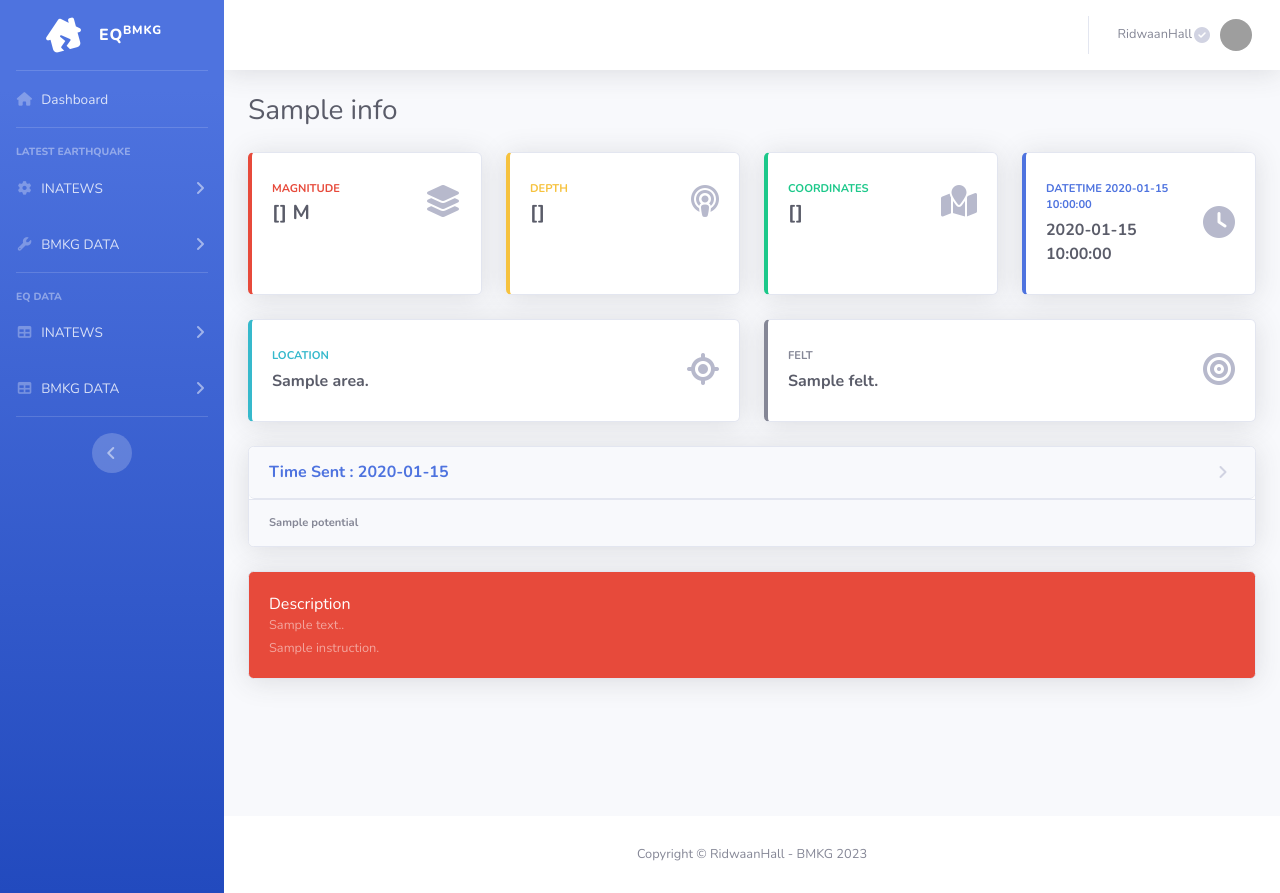
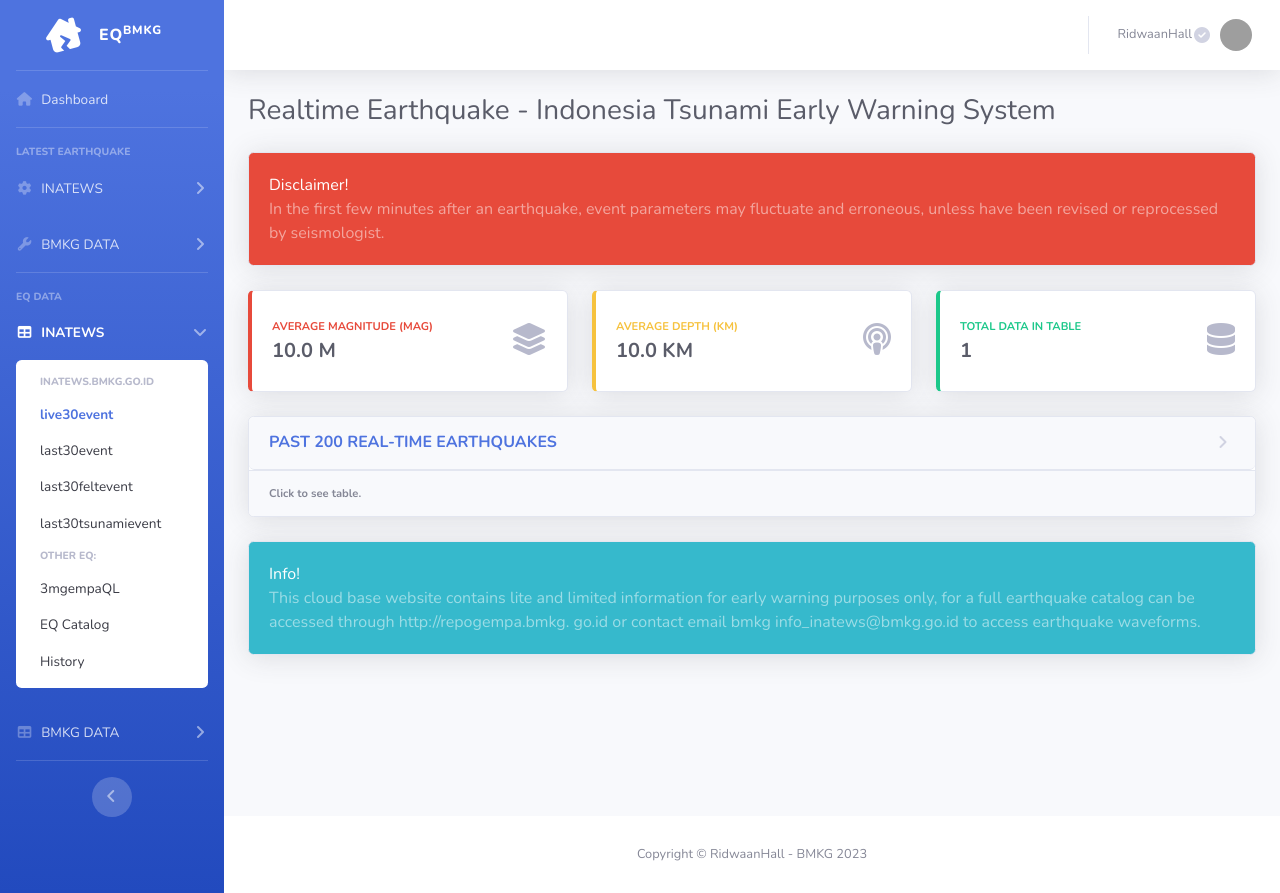
Before and after one commit to ridwaanhall/earthquaqe-bmkg-web, a Flask app: page /inatews-live30event in a window 1280 px wide. Run offline with Flask 3, Linux system fonts and the light colour scheme; a database or web service that is not in the repository returns one stand-in record (values such as "Sample title"); data that the repository does not hold is empty; some libraries are stand-ins or nearby versions; grey boxes are pictures that could not be loaded.

Commit message:
Modify sidebar automation click when contain url

```diff
--- a/templates/base.html
+++ b/templates/base.html
@@ -113,22 +113,24 @@
             </div>
 
             <!-- Nav Item - Pages Collapse Menu -->
-            <li class="nav-item">
-                <a class="nav-link collapsed" href="#" data-toggle="collapse" data-target="#collapseINATEWSeq"
+            <li class="nav-item {% if request.path == '/inatews-live30event' or request.path == '/inatews-maps' %}active{% endif %}">
+                <a class="nav-link{% if request.path != '/inatews-live30event'  and request.path != '/inatews-maps' %} collapsed{% endif %}"
+                  href="#" data-toggle="collapse" data-target="#collapseINATEWSeq"
                     aria-expanded="true" aria-controls="collapseINATEWSeq">
                     <i class="fas fa-fw fa-table"></i>
                     <span>INATEWS</span>
                 </a>
-                <div id="collapseINATEWSeq" class="collapse" aria-labelledby="INATEWSeq" data-parent="#accordionSidebar">
+                <div id="collapseINATEWSeq" class="collapse {% if request.path == '/inatews-live30event' or request.path == '/inatews-maps' %}show{% endif %}" aria-labelledby="INATEWSeq"
+                  data-parent="#accordionSidebar">
                     <div class="bg-white py-2 collapse-inner rounded">
                         <h6 class="collapse-header">inatews.bmkg.go.id</h6>
-                        <a class="collapse-item" href="#">live30event</a>
-                        <a class="collapse-item" href="#">3mgempaQL</a>
+                        <a class="collapse-item{% if request.path == '/inatews-live30event' %} active{% endif %}" href="{{ url_for('inatews_live30event') }}">live30event</a>
                         <a class="collapse-item" href="#">last30event</a>
                         <a class="collapse-item" href="#">last30feltevent</a>
                         <a class="collapse-item" href="#">last30tsunamievent</a>
                         <div class="collapse-divider"></div>
                         <h6 class="collapse-header">Other EQ:</h6>
+                        <a class="collapse-item" href="#">3mgempaQL</a>
                         <a class="collapse-item" href="#">EQ Catalog</a>
                         <a class="collapse-item" href="#">History</a>
                     </div>
--- a/templates/inatews-live30event.html
+++ b/templates/inatews-live30event.html
@@ -1,24 +1,32 @@
 {% extends 'base.html' %}
 
-{% block title %}News - INATEWS{% endblock %}
+{% block title %}Realtime EQ - INATEWS{% endblock %}
 
 {% block content %}
                 <!-- Begin Page Content -->
                 <div class="container-fluid">
                     <div class="d-sm-flex align-items-center justify-content-between mb-4">
-                        <h1 class="h3 mb-0 text-gray-800">{{ json_data.info.subject }}</h1>
+                        <h1 class="h3 mb-0 text-gray-800">Realtime Earthquake - Indonesia Tsunami Early Warning System</h1>
                     </div>
                     <!-- Content Row -->
                     <div class="row">
+                        <div class="col-lg-12 mb-4">
+                            <div class="card bg-danger text-white shadow">
+                                <div class="card-body">
+                                    Disclaimer!
+                                    <div class="text-white-50 ">In the first few minutes after an earthquake, event parameters may fluctuate and erroneous, unless have been revised or reprocessed by seismologist.
+                                    </div>
+                                </div>
+                            </div>
+                        </div>
                         <!-- Earnings (Monthly) Card Example -->
-                        <div class="col-xl-3 col-md-6 mb-4">
+                        <div class="col-xl-4 col-md-6 mb-4">
                             <div class="card border-left-danger shadow h-100 py-2">
                                 <div class="card-body">
                                     <div class="row no-gutters align-items-center">
                                         <div class="col mr-2">
-                                            <div class="text-xs font-weight-bold text-danger text-uppercase mb-1">
-                                                Magnitude</div>
-                                            <div class="h5 mb-0 font-weight-bold text-gray-800">{{ json_data.info.magnitude }} M</div>
+                                            <div class="text-xs font-weight-bold text-danger text-uppercase mb-1">Average Magnitude (Mag)</div>
+                                            <div class="h5 mb-0 font-weight-bold text-gray-800">{{ average_mag }} M</div>
                                         </div>
                                         <div class="col-auto">
                                             <i class="fas fa-layer-group fa-2x text-gray-500"></i>
@@ -28,14 +36,13 @@
                             </div>
                         </div>
 
-                        <div class="col-xl-3 col-md-6 mb-4">
+                        <div class="col-xl-4 col-md-6 mb-4">
                             <div class="card border-left-warning shadow h-100 py-2">
                                 <div class="card-body">
                                     <div class="row no-gutters align-items-center">
                                         <div class="col mr-2">
-                                            <div class="text-xs font-weight-bold text-warning text-uppercase mb-1">
-                                                Depth</div>
-                                            <div class="h5 mb-0 font-weight-bold text-gray-800">{{ json_data.info.depth }}</div>
+                                            <div class="text-xs font-weight-bold text-warning text-uppercase mb-1">Average Depth (KM)</div>
+                                            <div class="h5 mb-0 font-weight-bold text-gray-800">{{ average_dalam }} KM</div>
                                         </div>
                                         <div class="col-auto">
                                             <i class="fas fa-podcast fa-2x text-gray-500"></i>
@@ -45,68 +52,17 @@
                             </div>
                         </div>
 
-                        <div class="col-xl-3 col-md-6 mb-4">
+                        <div class="col-xl-4 col-md-6 mb-4">
                             <div class="card border-left-success shadow h-100 py-2">
                                 <div class="card-body">
                                     <div class="row no-gutters align-items-center">
                                         <div class="col mr-2">
                                             <div class="text-xs font-weight-bold text-success text-uppercase mb-1">
-                                                coordinates</div>
-                                            <div class="h5 mb-0 font-weight-bold text-gray-800">{{ json_data.info.point.coordinates }}</div>
+                                                Total Data in Table</div>
+                                            <div class="h5 mb-0 font-weight-bold text-gray-800">{{ total_data }}</div>
                                         </div>
                                         <div class="col-auto">
-                                            <i class="fas fa-map-location fa-2x text-gray-500"></i>
-                                        </div>
-                                    </div>
-                                </div>
-                            </div>
-                        </div>
-
-                        <div class="col-xl-3 col-md-6 mb-4">
-                            <div class="card border-left-primary shadow h-100 py-2">
-                                <div class="card-body">
-                                    <div class="row no-gutters align-items-center">
-                                        <div class="col mr-2">
-                                            <div class="text-xs font-weight-bold text-primary text-uppercase mb-1">
-                                                Datetime {{ json_data.info.date }}</div>
-                                            <div class="text-auto mb-0 font-weight-bold text-gray-800">{{ json_data.info.time }}</div>
-                                        </div>
-                                        <div class="col-auto">
-                                            <i class="fas fa-clock fa-2x text-gray-500"></i>
-                                        </div>
-                                    </div>
-                                </div>
-                            </div>
-                        </div>
-
-                        <div class="col-xs-6 col-md-6 mb-4">
-                            <div class="card border-left-info shadow h-100 py-2">
-                                <div class="card-body">
-                                    <div class="row no-gutters align-items-center">
-                                        <div class="col mr-2">
-                                            <div class="text-xs font-weight-bold text-info text-uppercase mb-1">
-                                                Location</div>
-                                            <div class="mb-0 font-weight-bold text-gray-800">{{ json_data.info.area }}.</div>
-                                        </div>
-                                        <div class="col-auto">
-                                            <i class="fas fa-solid fa-location-crosshairs fa-2x text-gray-500"></i>
-                                        </div>
-                                    </div>
-                                </div>
-                            </div>
-                        </div>
-
-                        <div class="col-xs-6 col-md-6 mb-4">
-                            <div class="card border-left-secondary shadow h-100 py-2">
-                                <div class="card-body">
-                                    <div class="row no-gutters align-items-center">
-                                        <div class="col mr-2">
-                                            <div class="text-xs font-weight-bold text-secondary text-uppercase mb-1">
-                                                Felt</div>
-                                            <div class="mb-0 font-weight-bold text-gray-800">{{ json_data.info.felt }}.</div>
-                                        </div>
-                                        <div class="col-auto">
-                                            <i class="fas fa-regular fa-bullseye fa-2x text-gray-500"></i>
+                                            <i class="fas fa-database fa-2x text-gray-500"></i>
                                         </div>
                                     </div>
                                 </div>
@@ -119,7 +75,7 @@
                         <!-- Card Header - Accordion -->
                         <a href="#collapseINATEWSnewsTable" class="d-block card-header py-3 collapsed" data-toggle="collapse"
                             role="button" aria-expanded="true" aria-controls="collapseINATEWSnewsTable">
-                            <h6 class="m-0 font-weight-bold text-primary">Time Sent : {{ json_data.info.timesent }}</h6>
+                            <h6 class="m-0 font-weight-bold text-primary">PAST 200 REAL-TIME EARTHQUAKES</h6>
                         </a>
                         <div class="collapse" id="collapseINATEWSnewsTable">
                             <div class="card-body">
@@ -127,58 +83,55 @@
                                   <table class="table table-bordered" id="dataTable" width="100%" cellspacing="0">
                                       <thead>
                                           <tr>
-                                              <th>Date</th>
-                                              <th>Time</th>
+                                              <th>Datetime (UTC)</th>
+                                              <th>Location</th>
+                                              <th>Mag</th>
                                               <th>Depth</th>
-                                              <th>Mag</th>
                                               <th>Lat</th>
                                               <th>Long</th>
-                                              <th>Area</th>
-                                              <th>Felt</th>
+                                              <th>Status</th>
                                           </tr>
                                       </thead>
                                       <tfoot>
                                           <tr>
-                                              <th>Date</th>
-                                              <th>Time</th>
+                                              <th>Datetime (UTC)</th>
+                                              <th>Location</th>
+                                              <th>Mag</th>
                                               <th>Depth</th>
-                                              <th>Mag</th>
                                               <th>Lat</th>
                                               <th>Long</th>
-                                              <th>Area</th>
-                                              <th>Felt</th>
+                                              <th>Status</th>
                                           </tr>
                                       </tfoot>
                                       <tbody> <!--tr td-->
-                                        {% if json_data %}
+                                        {% for gempa in json_data.Infogempa.gempa %}
                                             <tr>
-                                                <td>{{ json_data.info.date }}</td>
-                                                <td>{{ json_data.info.time }}</td>
-                                                <td>{{ json_data.info.depth }}</td>
-                                                <td>{{ json_data.info.magnitude }}</td>
-                                                <td>{{ json_data.info.latitude }}</td>
-                                                <td>{{ json_data.info.longitude }}</td>
-                                                <td>{{ json_data.info.area }}</td>
-                                                <td>{{ json_data.info.felt }}</td>
+                                                <td>{{ gempa.waktu }}</td>
+                                                <td>{{ gempa.area }}</td>
+                                                <td>{{ gempa.mag }}</td>
+                                                <td>{{ gempa.dalam }}</td>
+                                                <td>{{ gempa.lintang }}</td>
+                                                <td>{{ gempa.bujur }}</td>
+                                                <td>{{ gempa.status }}</td>
                                             </tr>
-                                        {% endif %}
+                                        {% endfor %}
                                       </tbody>
                                   </table>
                               </div>
                           </div>
                         </div>
                         <div class="card-footer py-3">
-                            <h6 class="m-0 font-weight-bold text-xs">{{ json_data.info.potential }}</h6>
+                            <h6 class="m-0 font-weight-bold text-xs">Click to see table.</h6>
                         </div>
                     </div>
 
                     <div class="row">
                         <div class="col-lg-12 mb-4">
-                            <div class="card bg-danger text-white shadow">
+                            <div class="card bg-info text-white shadow">
                                 <div class="card-body">
-                                    Description
-                                    <div class="text-white-50 mb-1 small">{{ json_data.info.description }}.</div>
-                                    <div class="text-white-50 small">{{ json_data.info.instruction }}.</div>
+                                    Info!
+                                    <div class="text-white-50">This cloud base website contains lite and limited information for early warning purposes only, for a full earthquake catalog can be accessed through http://repogempa.bmkg. go.id or contact email bmkg info_inatews@bmkg.go.id to access earthquake waveforms.
+                                    </div>
                                 </div>
                             </div>
                         </div>
```
